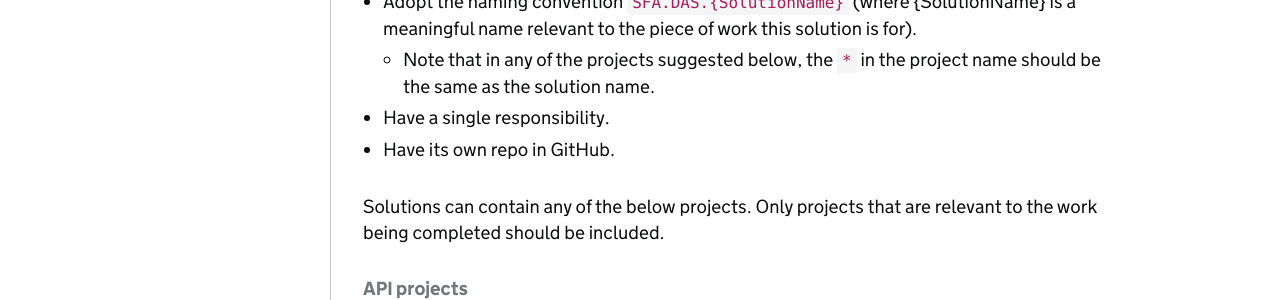
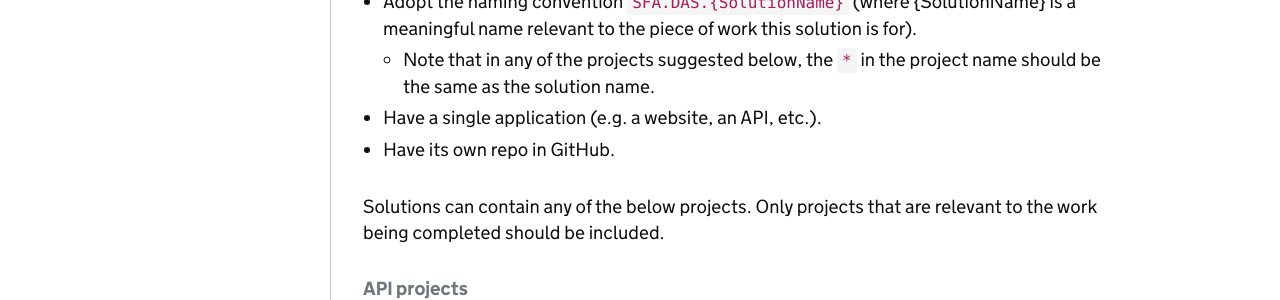
Before and after one commit to SkillsFundingAgency/das-technical-guidance, a Jekyll site: the page built from collections/_development_standards/solution-structure.md, in a window 1280 px wide. Shown: the part 1537-1837 px from the top of the page. Built offline with Jekyll 4.4.1, drawn with Linux system fonts in a browser that asks for light colours.

Commit message:
Wording tweak.

````diff
--- a/collections/_development_standards/solution-structure.md
+++ b/collections/_development_standards/solution-structure.md
@@ -44,7 +44,7 @@ Note that there is no one prescribed structure for any given solution, regardles
 Wherever possible, solutions should:
 * Adopt the naming convention ```SFA.DAS.{SolutionName}``` (where {SolutionName} is a meaningful name relevant to the piece of work this solution is for).
   * Note that in any of the projects suggested below, the ```*``` in the project name should be the same as the solution name.
-* Have a single responsibility.
+* Have a single application (e.g. a website, an API, etc.).
 * Have its own repo in GitHub.
 
 Solutions can contain any of the below projects. Only projects that are relevant to the work being completed should be included.
````
